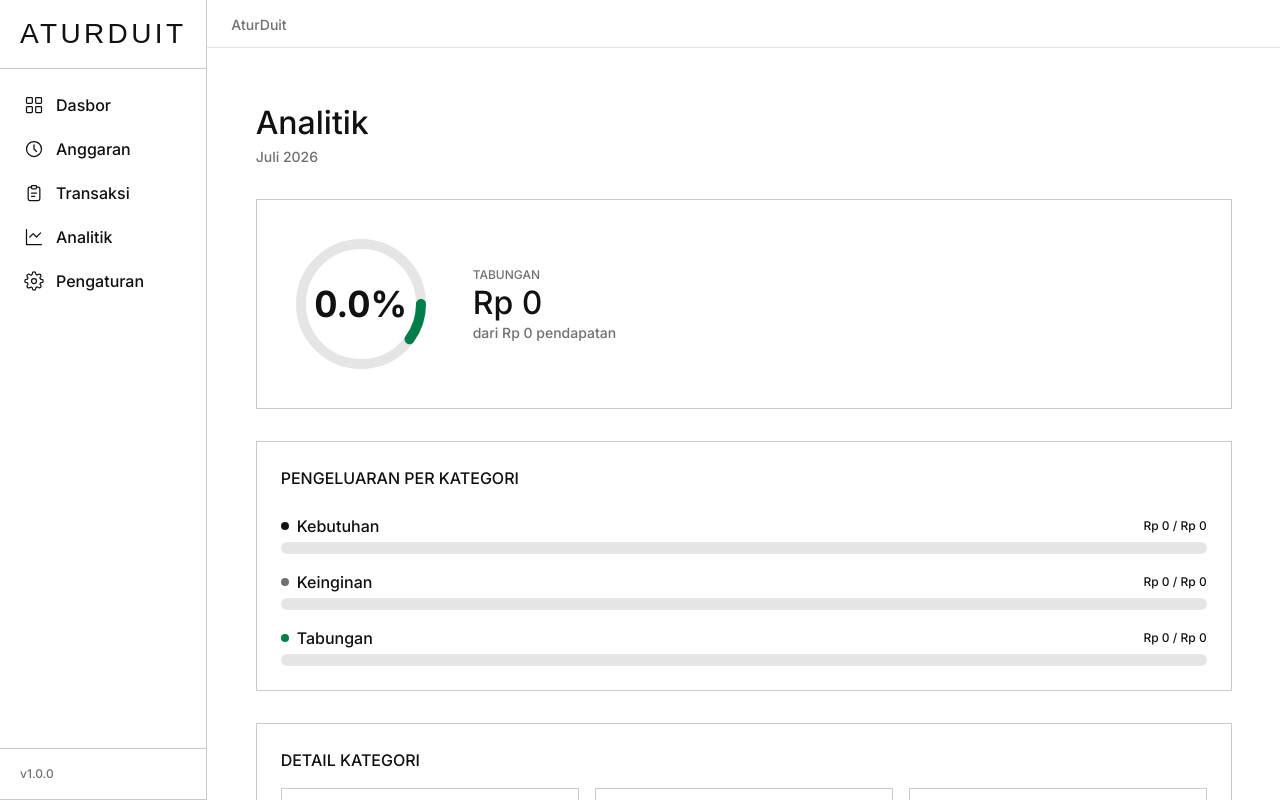
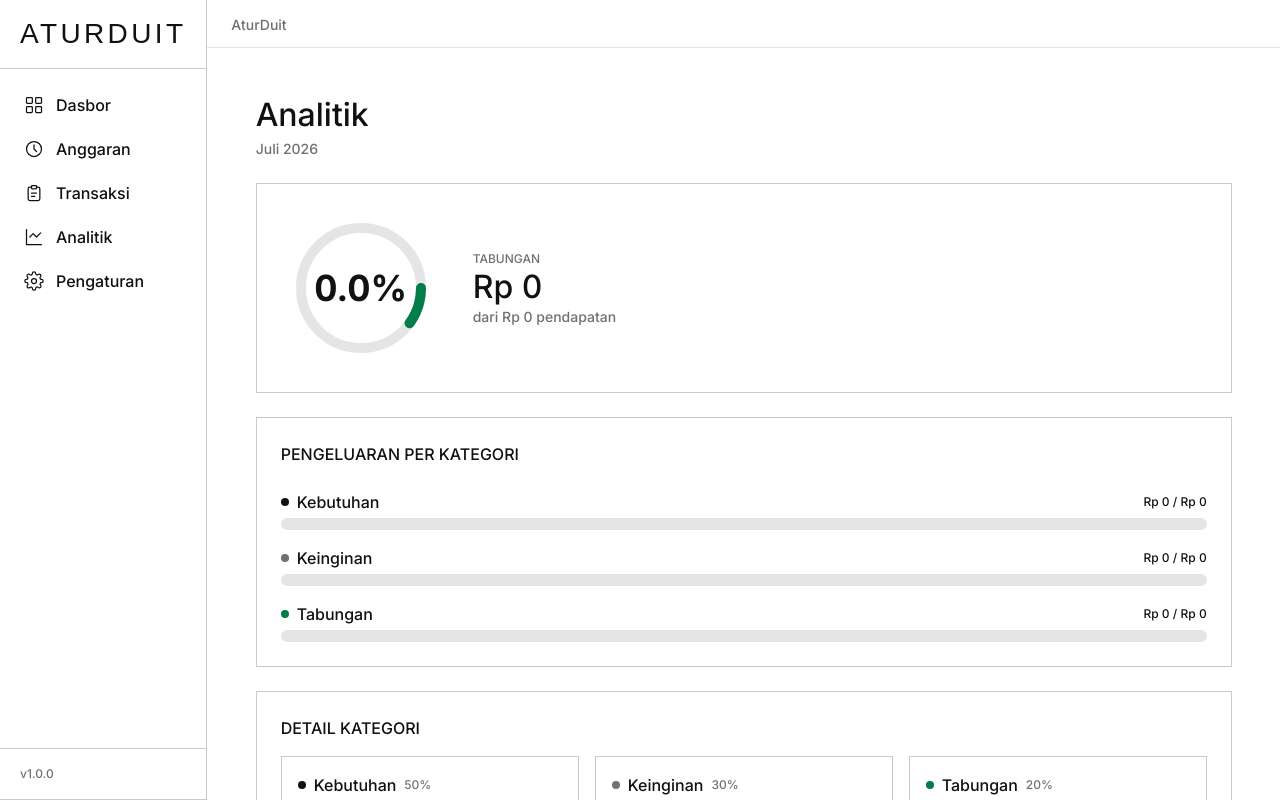
Before and after one commit to c1021251035-del/AturDuit, a Next.js app: page /analytics in a window 1280 px wide. Built offline with nearby package versions, Linux system fonts and the light colour scheme.

Commit message:
fix: rapikan spacing analytics section

```diff
--- a/src/app/(app)/analytics/page.tsx
+++ b/src/app/(app)/analytics/page.tsx
@@ -62,7 +62,7 @@ export default function AnalyticsPage() {
 
   return (
     <AppShell>
-      <div className="max-w-5xl mx-auto py-8 px-6 space-y-8">
+      <div className="max-w-5xl mx-auto py-6 px-6 space-y-6">
         {/* Header */}
         <div className="flex items-center justify-between">
           <div>
```
